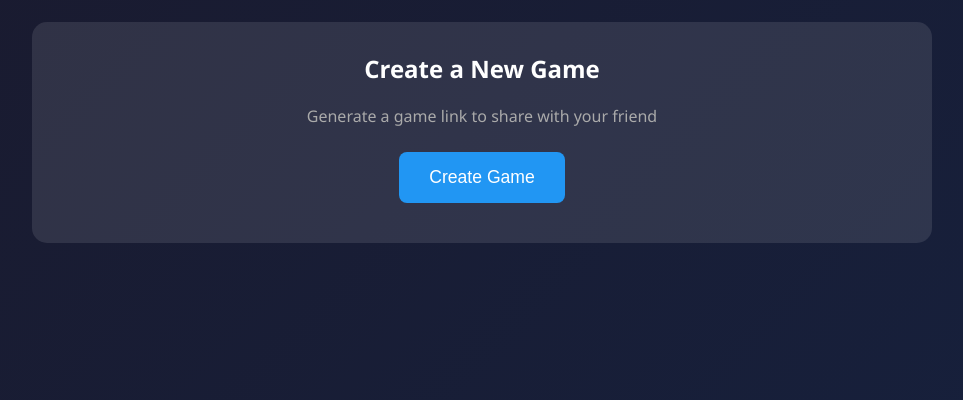
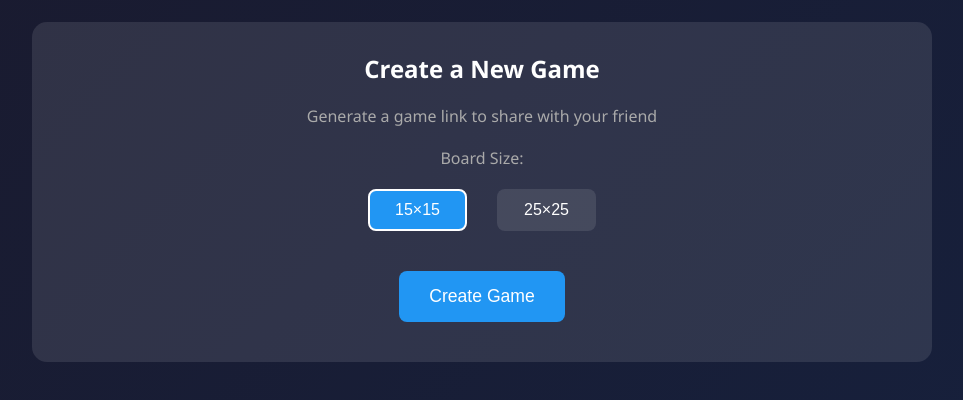
Before and after one commit to Utekhin/line_game, a website: page human-vs-human.html in a window 1280 px wide. Shown: the part 150-550 px from the top of the page, without its empty margins (158-1121 px from the left). Drawn offline with Linux system fonts and the light colour scheme.

Commit message:
Add board size selector (15x15 / 25x25) to human-vs-human
Players can now choose between 15×15 and 25×25 board before
creating a game. The selection updates the board preview and
is sent to the server when creating the game.

Co-Authored-By: Claude Opus 4.5 <noreply@anthropic.com>

```diff
--- a/human-vs-human.html
+++ b/human-vs-human.html
@@ -252,6 +252,34 @@
             text-align: center;
             margin-top: 15px;
         }
+
+        /* Board size selector */
+        .board-size-selector {
+            margin: 20px 0;
+        }
+        .board-size-selector label {
+            display: block;
+            margin-bottom: 10px;
+            color: #aaa;
+        }
+        .size-buttons {
+            display: flex;
+            justify-content: center;
+            gap: 10px;
+        }
+        .size-btn {
+            padding: 10px 25px;
+            font-size: 1rem;
+            background: rgba(255,255,255,0.1);
+            border: 2px solid transparent;
+        }
+        .size-btn:hover {
+            background: rgba(255,255,255,0.2);
+        }
+        .size-btn.active {
+            background: var(--x-color);
+            border-color: #fff;
+        }
     </style>
 </head>
 <body>
@@ -268,6 +296,15 @@
             <div id="createSection">
                 <h2>Create a New Game</h2>
                 <p>Generate a game link to share with your friend</p>
+
+                <div class="board-size-selector">
+                    <label>Board Size:</label>
+                    <div class="size-buttons">
+                        <button class="btn size-btn active" data-size="15">15×15</button>
+                        <button class="btn size-btn" data-size="25">25×25</button>
+                    </div>
+                </div>
+
                 <button class="btn" id="createGameBtn">Create Game</button>
             </div>
 
@@ -444,6 +481,28 @@
             document.getElementById('createGameBtn').addEventListener('click', () => this.createGame());
             document.getElementById('copyLinkBtn').addEventListener('click', () => this.copyLink());
             document.getElementById('resignBtn').addEventListener('click', () => this.resign());
+
+            // Board size selector
+            document.querySelectorAll('.size-btn').forEach(btn => {
+                btn.addEventListener('click', () => this.selectBoardSize(parseInt(btn.dataset.size)));
+            });
+        }
+
+        selectBoardSize(size) {
+            // Update active button
+            document.querySelectorAll('.size-btn').forEach(btn => {
+                btn.classList.toggle('active', parseInt(btn.dataset.size) === size);
+            });
+
+            // Update game configuration
+            this.boardSize = size;
+            this.board = this.createEmptyBoard();
+            this.cellSize = calculateCellSize(this.boardSize);
+            this.applyCSSVariables();
+            this.createBoard();
+            this.createBorderIndicators();
+
+            console.log(`Board size changed to ${size}×${size}`);
         }
 
         createBoard() {
```
